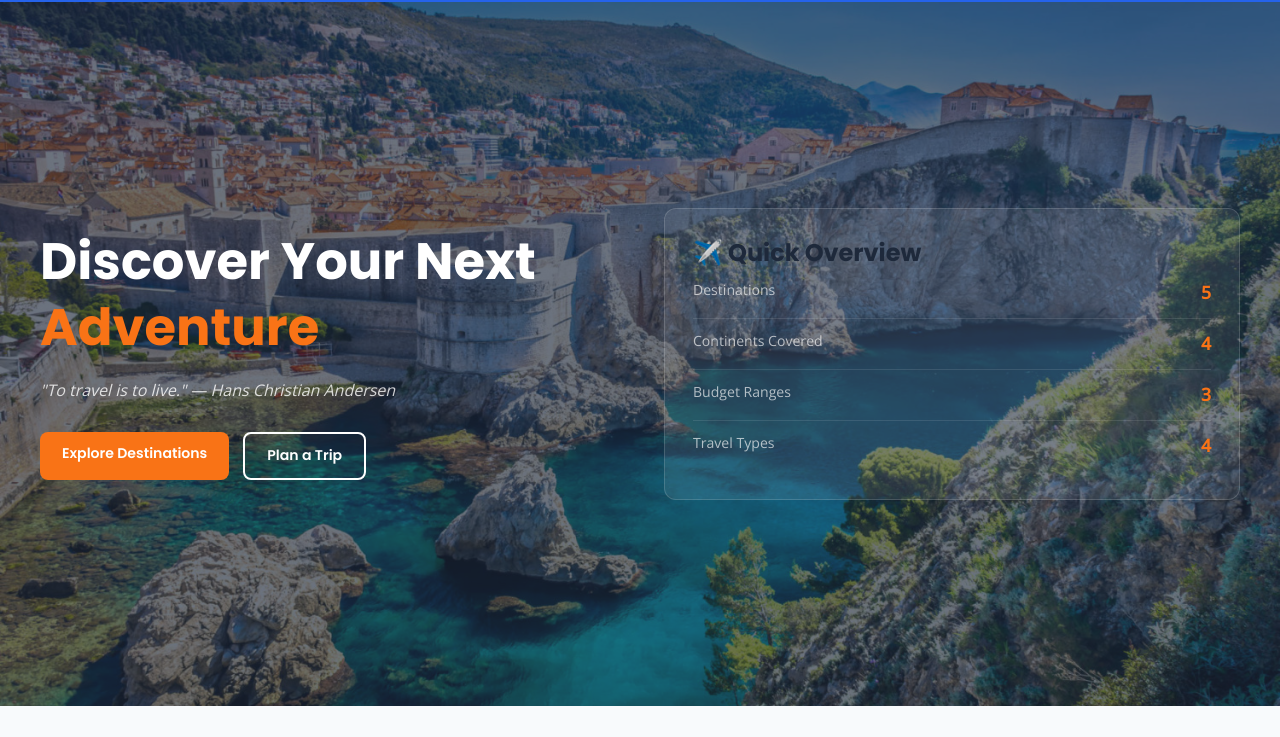
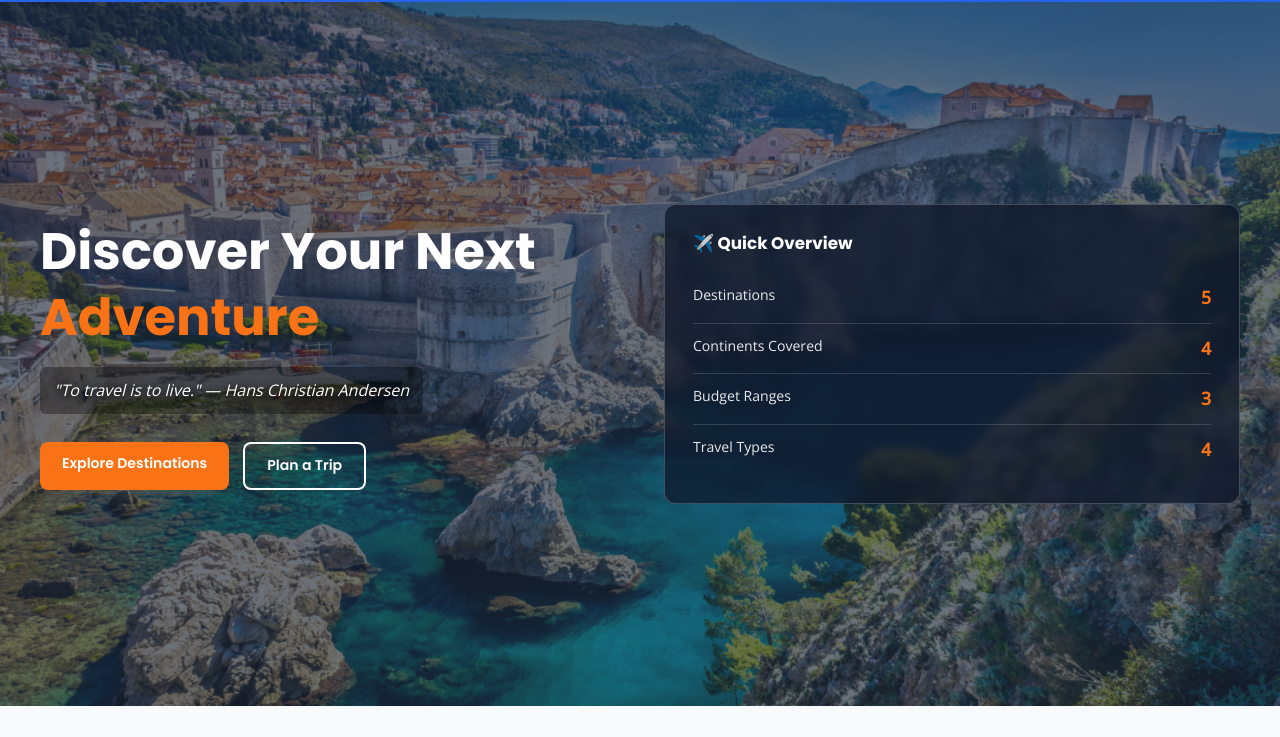
Before and after one commit to gihanalahakoon/travelnest, a plain HTML site: page index.html in a window 1280 px wide. Shown: the part 63-800 px from the top of the page. Drawn offline with nearby package versions, Linux system fonts and the light colour scheme.

Commit message:
Fix accessibility issues (ARIA + contrast)

```diff
--- a/css/style.css
+++ b/css/style.css
@@ -41,6 +41,20 @@ a:hover { text-decoration: underline; }
 img { max-width: 100%; display: block; }
 
 .container { max-width: 1200px; margin: 0 auto; padding: 0 24px; }
+
+/* ========== ACCESSIBILITY UTILITY ========== */
+/* FIX: sr-only hides elements visually but keeps them in the accessibility tree */
+.sr-only {
+  position: absolute;
+  width: 1px;
+  height: 1px;
+  padding: 0;
+  margin: -1px;
+  overflow: hidden;
+  clip: rect(0, 0, 0, 0);
+  white-space: nowrap;
+  border: 0;
+}
 
 /* ========== SCROLL REVEAL ========== */
 .reveal { opacity: 0; transform: translateY(20px); transition: opacity .6s ease, transform .6s ease; }
@@ -184,27 +198,42 @@ header {
   margin-bottom: 16px;
 }
 .hero-text h1 span { color: var(--orange); }
-.hero-text p {
-  color: rgba(255,255,255,0.8);
+
+/* FIX: contrast fix for quote text over background image */
+/* Uses both a text-shadow and a subtle dark backdrop for WCAG AA compliance */
+.hero-text p,
+.hero-quote {
+  color: #ffffff;                         /* full white instead of 80% opacity */
   font-size: 1rem;
   margin-bottom: 28px;
   font-style: italic;
   transition: opacity 0.5s;
+  text-shadow: 0 1px 6px rgba(0, 0, 0, 0.85), 0 2px 12px rgba(0, 0, 0, 0.6);
+  background: rgba(0, 0, 0, 0.35);
+  padding: 10px 14px;
+  border-radius: 6px;
+  display: inline-block;
 }
 
 .hero-cta { display: flex; gap: 14px; flex-wrap: wrap; }
 
+/* FIX: contrast fix for hero card stats over background image */
+/* Increased background opacity from 0.08 → 0.65 so stat labels pass WCAG AA */
 .hero-card {
-  background: rgba(255,255,255,0.08);
-  border: 1px solid rgba(255,255,255,0.15);
+  background: rgba(15, 23, 42, 0.75);    /* was rgba(255,255,255,0.08) — far too transparent */
+  border: 1px solid rgba(255,255,255,0.2);
   border-radius: 12px;
   padding: 28px;
   color: var(--white);
+  backdrop-filter: blur(4px);            /* subtle blur reinforces readability */
 }
-.hero-card h3 { color: var(--white); margin-bottom: 18px; font-size: 1.05rem; }
-.stat-row { display: flex; justify-content: space-between; padding: 10px 0; border-bottom: 1px solid rgba(255,255,255,0.1); }
+.hero-card h2 { color: var(--white); margin-bottom: 18px; font-size: 1.05rem; }
+.stat-row { display: flex; justify-content: space-between; padding: 10px 0; border-bottom: 1px solid rgba(255,255,255,0.15); }
 .stat-row:last-child { border-bottom: none; }
-.stat-label { color: rgba(255,255,255,0.65); font-size: 0.88rem; }
+
+/* FIX: stat-label was rgba(255,255,255,0.65) — fails contrast over image */
+/* Bumped to full white to guarantee 4.5:1+ ratio against the dark card bg */
+.stat-label { color: rgba(255,255,255,0.90); font-size: 0.88rem; }
 .stat-val { font-weight: 700; color: var(--orange); font-size: 1.1rem; }
 
 /* ========== DAILY SECTION ========== */
--- a/index.html
+++ b/index.html
@@ -40,13 +40,15 @@
       <div class="hero-content container">
         <div class="hero-text">
           <h1>Discover Your Next<br><span>Adventure</span></h1>
-          <p id="hero-quote">"The world is a book and those who do not travel read only one page."</p>
+          <!-- FIX: wrapped quote in .hero-quote-wrap for contrast overlay -->
+          <p id="hero-quote" class="hero-quote">"The world is a book and those who do not travel read only one page."</p>
           <div class="hero-cta">
             <a href="explorer.html" class="btn btn-orange">Explore Destinations</a>
             <a href="planner.html" class="btn btn-outline">Plan a Trip</a>
           </div>
         </div>
-        <div class="hero-card">
+        <!-- FIX: added hero-card-accessible class for contrast overlay -->
+        <div class="hero-card hero-card-accessible">
           <h2>&#9992;&#65039; Quick Overview</h2>
           <div class="stat-row">
             <span class="stat-label">Destinations</span>
@@ -147,9 +149,11 @@
   </footer>
 
   <!-- Modal -->
+  <!-- FIX: added <h2 id="modalTitle"> so aria-labelledby="modalTitle" resolves correctly -->
   <div id="destModal" class="modal" role="dialog" aria-modal="true" aria-labelledby="modalTitle">
     <div class="modal-content">
       <button class="close-modal" onclick="closeModal()" aria-label="Close modal">&times;</button>
+      <h2 id="modalTitle" class="sr-only">Destination Details</h2>
       <div id="modalBody"></div>
     </div>
   </div>
```
